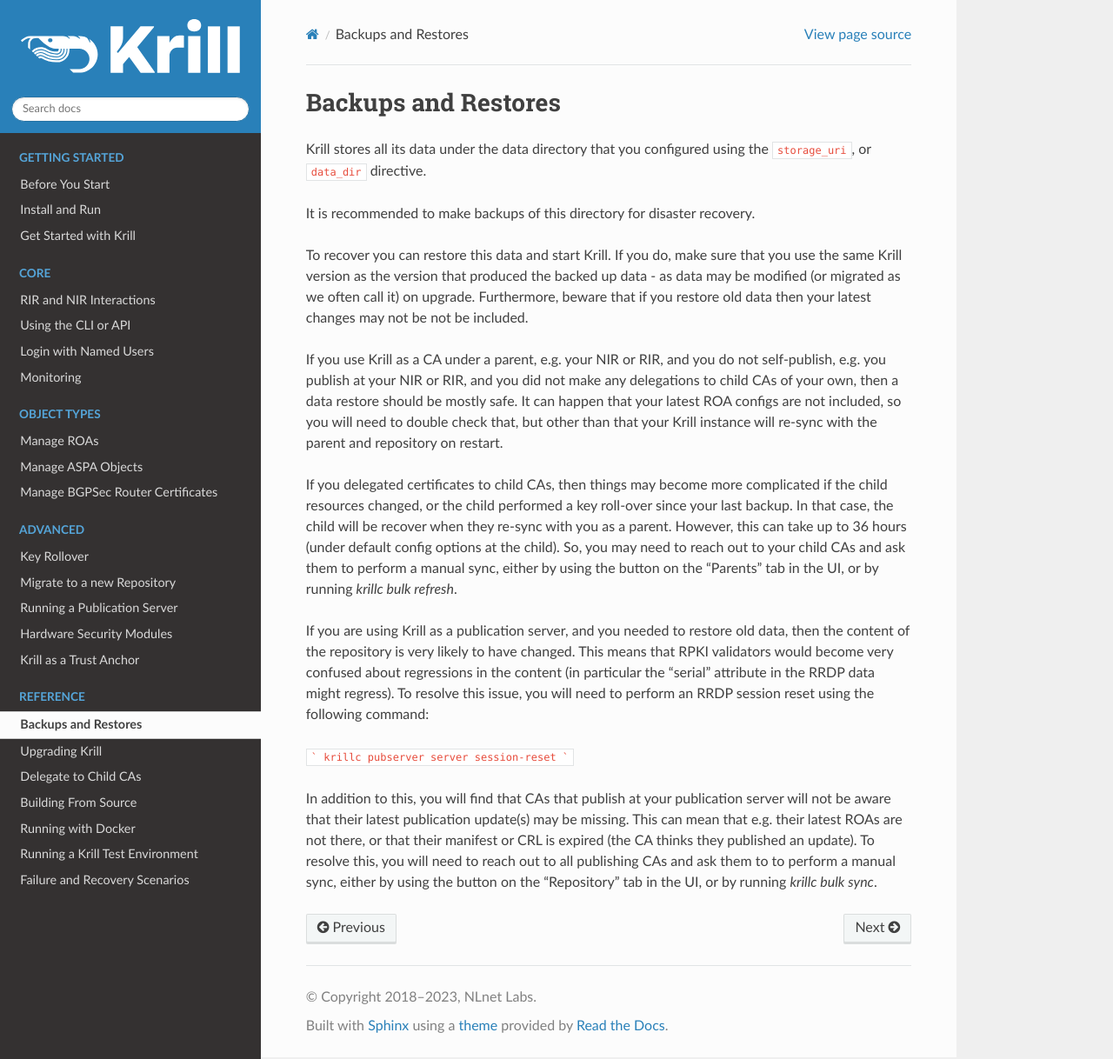
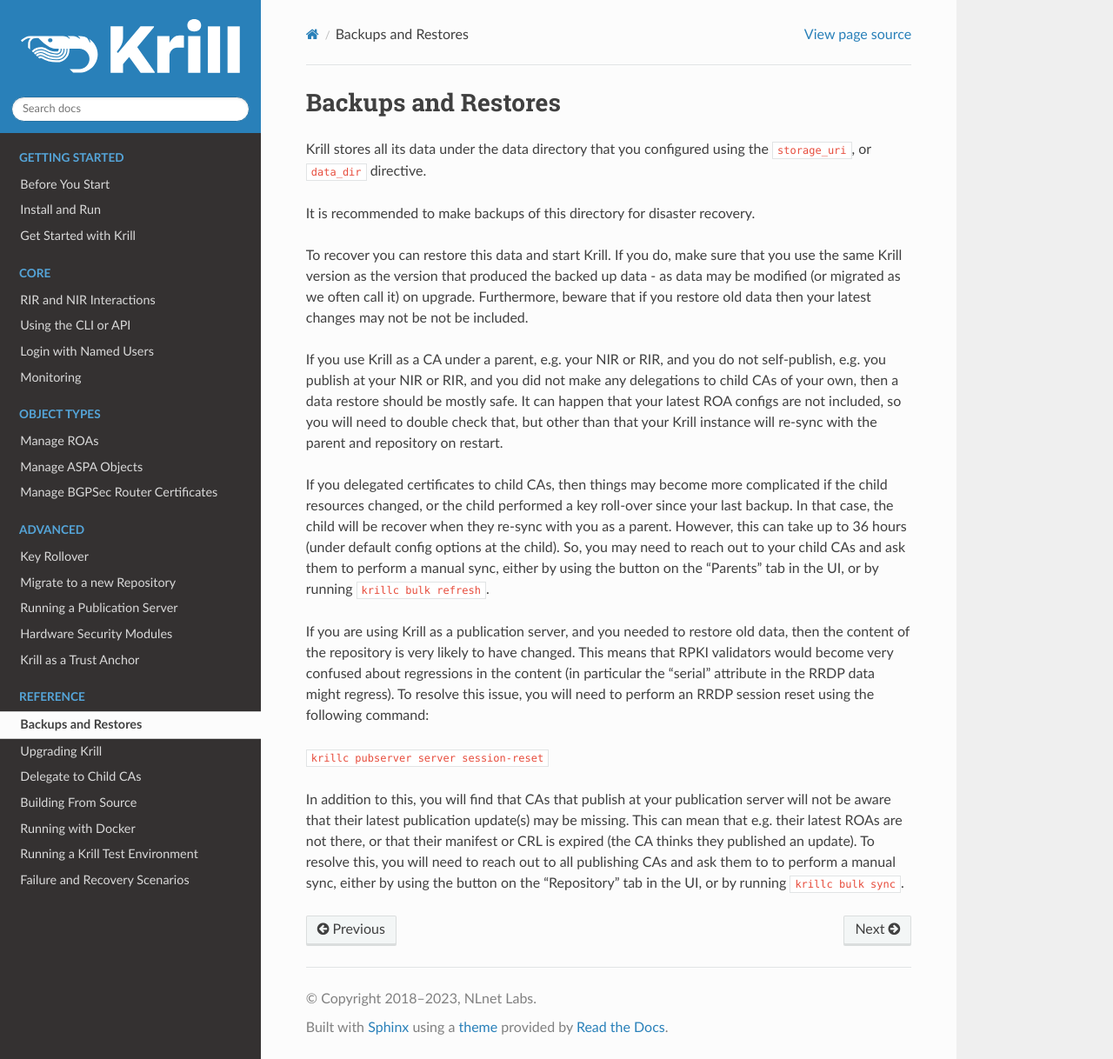
Before and after one commit to NLnetLabs/krill-manual, a Sphinx documentation site: the page built from source/backup.rst, in a window 1280 px wide and 1218 px high. Shown: the whole window at 87% size. Built offline with Sphinx 7.4.7 and the Read the Docs theme 2.0.0, drawn with Linux system fonts in a browser that asks for light colours; the version number could not be read and is left out.

Commit message:
Fix style

````diff
--- a/source/backup.rst
+++ b/source/backup.rst
@@ -28,7 +28,7 @@
 up to 36 hours (under default config options at the child). So, you may
 need to reach out to your child CAs and ask them to perform a manual
 sync, either by using the button on the "Parents" tab in the UI, or by
-running `krillc bulk refresh`.
+running ``krillc bulk refresh``.
 
 If you are using Krill as a publication server, and you needed to restore
 old data, then the content of the repository is very likely to have
@@ -37,9 +37,7 @@
 RRDP data might regress). To resolve this issue, you will need to perform
 an RRDP session reset using the following command:
 
-```
-krillc pubserver server session-reset
-```
+``krillc pubserver server session-reset``
 
 In addition to this, you will find that CAs that publish at your publication
 server will not be aware that their latest publication update(s) may be
@@ -47,4 +45,4 @@
 their manifest or CRL is expired (the CA thinks they published an update).
 To resolve this, you will need to reach out to all publishing CAs and
 ask them to to perform a manual sync, either by using the button on the
-"Repository" tab in the UI, or by running `krillc bulk sync`.
+"Repository" tab in the UI, or by running ``krillc bulk sync``.
````
